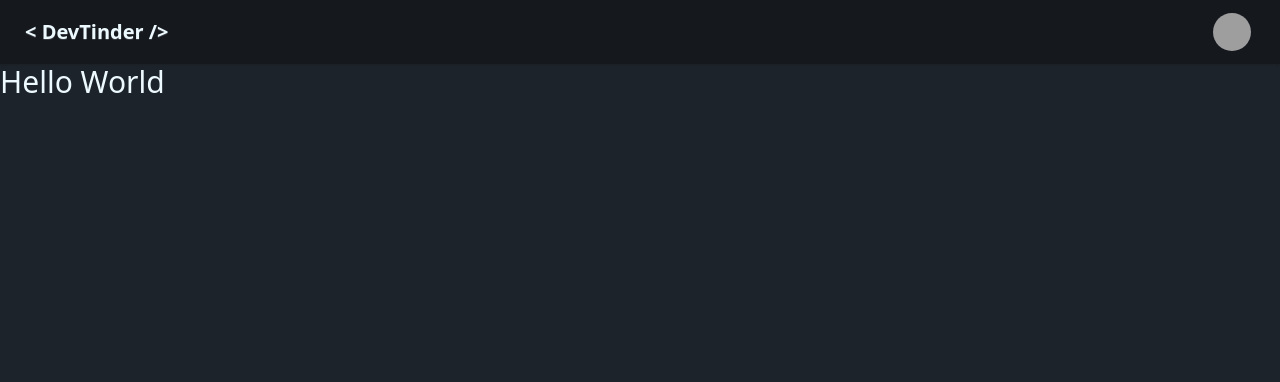
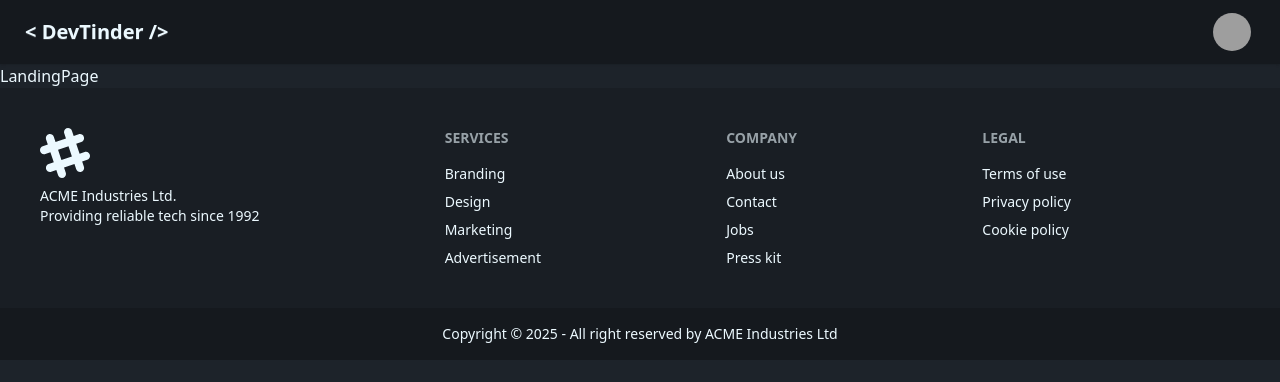
Before and after one commit to tapas20/DevTinder, a React (Vite) app in the folder FrontEnd/: page / in a window 1280 px wide. Shown: the top 382 px of the page. Built offline with nearby package versions, Linux system fonts and the light colour scheme; grey boxes are pictures that could not be loaded.

Commit message:
Routing setup

```diff
--- a/FrontEnd/package.json
+++ b/FrontEnd/package.json
@@ -13,6 +13,7 @@
     "@tailwindcss/vite": "^4.0.14",
     "react": "^19.0.0",
     "react-dom": "^19.0.0",
+    "react-router-dom": "^7.3.0",
     "tailwindcss": "^4.0.14"
   },
   "devDependencies": {
--- a/FrontEnd/src/App.jsx
+++ b/FrontEnd/src/App.jsx
@@ -1,45 +1,21 @@
+import { BrowserRouter, Route, Routes } from "react-router-dom";
+import Body from "./Body";
+import Login from "./Login";
+import Signup from "./Signup";
+import LandingPage from "./LandingPage";
+
 function App() {
   return (
     <>
-      <div className="navbar bg-base-300 shadow-sm">
-        <div className="flex-1">
-          <a className="btn btn-ghost text-xl">{"< DevTinder />"}</a>
-        </div>
-        <div className="flex gap-2">
-          <div className="dropdown dropdown-end mx-5">
-            <div
-              tabIndex={0}
-              role="button"
-              className="btn btn-ghost btn-circle avatar"
-            >
-              <div className="w-10 rounded-full">
-                <img
-                  alt="Tailwind CSS Navbar component"
-                  src="https://img.daisyui.com/images/stock/photo-1534528741775-53994a69daeb.webp"
-                />
-              </div>
-            </div>
-            <ul
-              tabIndex={0}
-              className="menu menu-sm dropdown-content bg-base-100 rounded-box z-1 mt-3 w-52 p-2 shadow"
-            >
-              <li>
-                <a className="justify-between">
-                  Profile
-                  <span className="badge">New</span>
-                </a>
-              </li>
-              <li>
-                <a>Settings</a>
-              </li>
-              <li>
-                <a>Logout</a>
-              </li>
-            </ul>
-          </div>
-        </div>
-      </div>
-      <h1 className="text-3xl">Hello World</h1>
+      <BrowserRouter basename="/">
+        <Routes>
+          <Route path="/" element={<Body />}>
+            <Route path="/" element={<LandingPage />} />
+            <Route path="/login" element={<Login />} />
+            <Route path="/signup" element={<Signup />} />
+          </Route>
+        </Routes>
+      </BrowserRouter>
     </>
   );
 }
--- /dev/null
+++ b/FrontEnd/src/Body.jsx
@@ -0,0 +1,16 @@
+import React from "react";
+import NavBar from "./NavBar";
+import { Outlet } from "react-router-dom";
+import Footer from "./Footer";
+
+const Body = () => {
+  return (
+    <div>
+      <NavBar />
+      <Outlet />
+      <Footer />
+    </div>
+  );
+};
+
+export default Body;
--- /dev/null
+++ b/FrontEnd/src/Footer.jsx
@@ -0,0 +1,58 @@
+import React from "react";
+
+const Footer = () => {
+  return (
+    <div>
+      <footer className="footer sm:footer-horizontal bg-base-200 text-base-content p-10">
+        <aside>
+          <svg
+            width="50"
+            height="50"
+            viewBox="0 0 24 24"
+            xmlns="http://www.w3.org/2000/svg"
+            fillRule="evenodd"
+            clipRule="evenodd"
+            className="fill-current"
+          >
+            <path d="M22.672 15.226l-2.432.811.841 2.515c.33 1.019-.209 2.127-1.23 2.456-1.15.325-2.148-.321-2.463-1.226l-.84-2.518-5.013 1.677.84 2.517c.391 1.203-.434 2.542-1.831 2.542-.88 0-1.601-.564-1.86-1.314l-.842-2.516-2.431.809c-1.135.328-2.145-.317-2.463-1.229-.329-1.018.211-2.127 1.231-2.456l2.432-.809-1.621-4.823-2.432.808c-1.355.384-2.558-.59-2.558-1.839 0-.817.509-1.582 1.327-1.846l2.433-.809-.842-2.515c-.33-1.02.211-2.129 1.232-2.458 1.02-.329 2.13.209 2.461 1.229l.842 2.515 5.011-1.677-.839-2.517c-.403-1.238.484-2.553 1.843-2.553.819 0 1.585.509 1.85 1.326l.841 2.517 2.431-.81c1.02-.33 2.131.211 2.461 1.229.332 1.018-.21 2.126-1.23 2.456l-2.433.809 1.622 4.823 2.433-.809c1.242-.401 2.557.484 2.557 1.838 0 .819-.51 1.583-1.328 1.847m-8.992-6.428l-5.01 1.675 1.619 4.828 5.011-1.674-1.62-4.829z"></path>
+          </svg>
+          <p>
+            ACME Industries Ltd.
+            <br />
+            Providing reliable tech since 1992
+          </p>
+        </aside>
+        <nav>
+          <h6 className="footer-title">Services</h6>
+          <a className="link link-hover">Branding</a>
+          <a className="link link-hover">Design</a>
+          <a className="link link-hover">Marketing</a>
+          <a className="link link-hover">Advertisement</a>
+        </nav>
+        <nav>
+          <h6 className="footer-title">Company</h6>
+          <a className="link link-hover">About us</a>
+          <a className="link link-hover">Contact</a>
+          <a className="link link-hover">Jobs</a>
+          <a className="link link-hover">Press kit</a>
+        </nav>
+        <nav>
+          <h6 className="footer-title">Legal</h6>
+          <a className="link link-hover">Terms of use</a>
+          <a className="link link-hover">Privacy policy</a>
+          <a className="link link-hover">Cookie policy</a>
+        </nav>
+      </footer>
+      <footer className="footer sm:footer-horizontal footer-center bg-base-300 text-base-content p-4 ">
+        <aside>
+          <p>
+            Copyright © {new Date().getFullYear()} - All right reserved by ACME
+            Industries Ltd
+          </p>
+        </aside>
+      </footer>
+    </div>
+  );
+};
+
+export default Footer;
--- /dev/null
+++ b/FrontEnd/src/LandingPage.jsx
@@ -0,0 +1,9 @@
+import React from 'react'
+
+const LandingPage = () => {
+  return (
+    <div>LandingPage</div>
+  )
+}
+
+export default LandingPage
--- /dev/null
+++ b/FrontEnd/src/Login.jsx
@@ -0,0 +1,9 @@
+import React from 'react'
+
+const Login = () => {
+  return (
+    <div>Login</div>
+  )
+}
+
+export default Login
--- /dev/null
+++ b/FrontEnd/src/NavBar.jsx
@@ -0,0 +1,46 @@
+import React from "react";
+
+const NavBar = () => {
+  return (
+    <div className="navbar bg-base-300 shadow-sm">
+      <div className="flex-1">
+        <a className="btn btn-ghost text-xl">{"< DevTinder />"}</a>
+      </div>
+      <div className="flex gap-2">
+        <div className="dropdown dropdown-end mx-5">
+          <div
+            tabIndex={0}
+            role="button"
+            className="btn btn-ghost btn-circle avatar"
+          >
+            <div className="w-10 rounded-full">
+              <img
+                alt="Tailwind CSS Navbar component"
+                src="https://img.daisyui.com/images/stock/photo-1534528741775-53994a69daeb.webp"
+              />
+            </div>
+          </div>
+          <ul
+            tabIndex={0}
+            className="menu menu-sm dropdown-content bg-base-100 rounded-box z-1 mt-3 w-52 p-2 shadow"
+          >
+            <li>
+              <a className="justify-between">
+                Profile
+                <span className="badge">New</span>
+              </a>
+            </li>
+            <li>
+              <a>Settings</a>
+            </li>
+            <li>
+              <a>Logout</a>
+            </li>
+          </ul>
+        </div>
+      </div>
+    </div>
+  );
+};
+
+export default NavBar;
--- /dev/null
+++ b/FrontEnd/src/Signup.jsx
@@ -0,0 +1,9 @@
+import React from 'react'
+
+const Signup = () => {
+  return (
+    <div>Signup</div>
+  )
+}
+
+export default Signup
```
Also changed, not shown: 1 other file (tests, documents, lock files or other folders).
